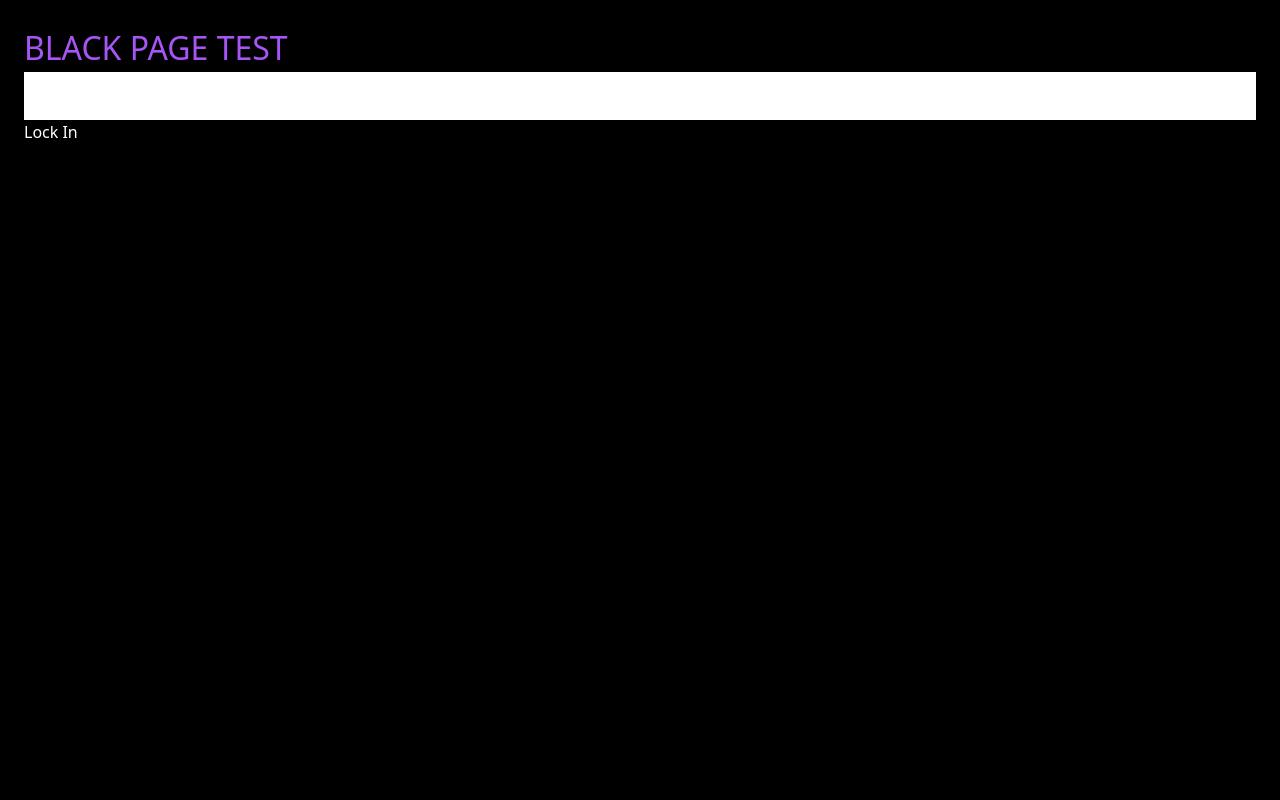
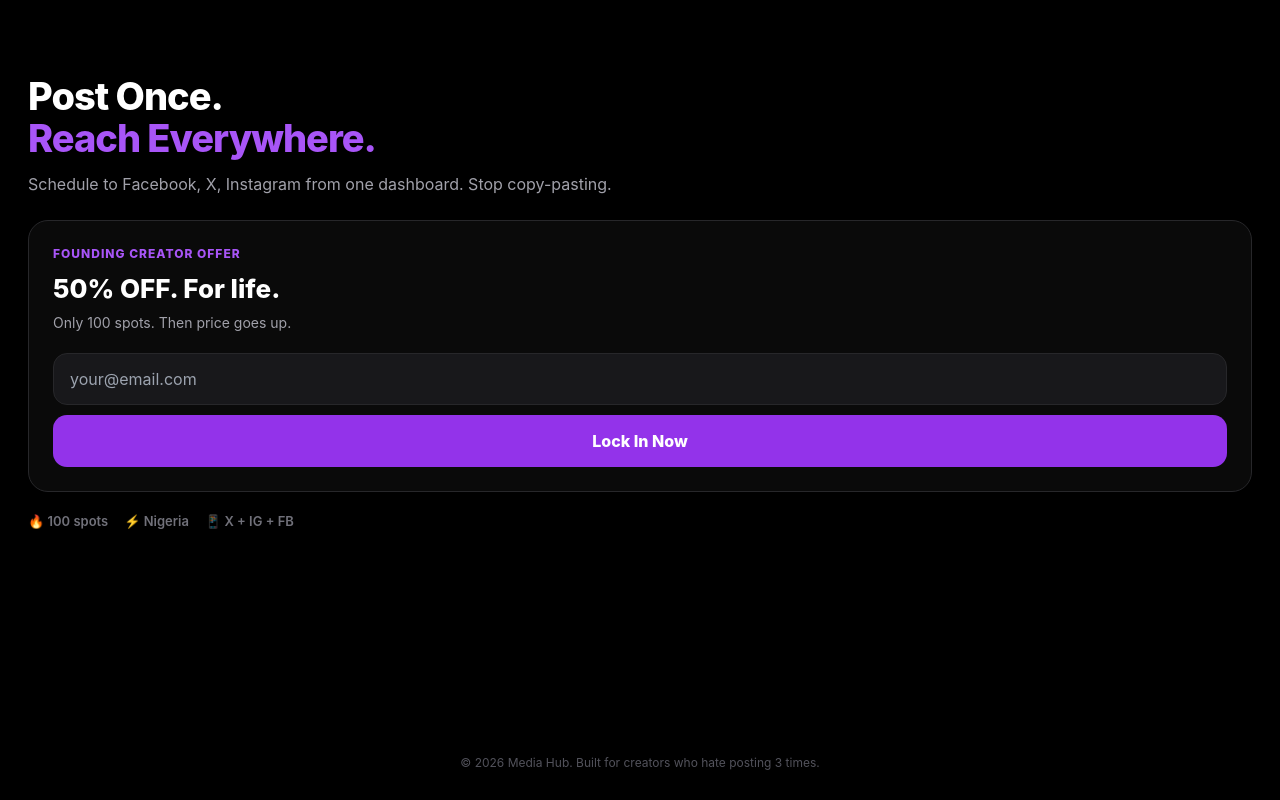
Before and after one commit to solomonenyinnaya14-a11y/Media-Hub, a Next.js app: page / in a window 1280 px wide. Built offline with nearby package versions, Linux system fonts and the light colour scheme.

Commit message:
Update page.tsx

```diff
--- a/app/page.tsx
+++ b/app/page.tsx
@@ -1,7 +1,63 @@
 'use client'
 import { useState } from 'react'
+
 export default function Page() {
-  const [email,setEmail]=useState(''); const [msg,setMsg]=useState('')
-  const submit=async(e:any)=>{e.preventDefault();setMsg('Adding...');const r=await fetch('/api/waitlist',{method:'POST',body:JSON.stringify({email}),headers:{'Content-Type':'application/json'}});const d=await r.json();setMsg(r.ok?'✅ Locked in':'Already on list');if(r.ok)setEmail('')}
-  return <main style={{background:'#000',color:'#fff',minHeight:'100dvh',padding:24}}><h1 style={{color:'#A855F7',fontSize:32}}>BLACK PAGE TEST</h1><form onSubmit={submit}><input value={email} onChange={e=>setEmail(e.target.value)} style={{width:'100%',height:48}}/>{msg&&<p>{msg}</p>}<button>Lock In</button></form></main>
+  const [email, setEmail] = useState('')
+  const [msg, setMsg] = useState('')
+
+  const submit = async (e: any) => {
+    e.preventDefault()
+    setMsg('Adding...')
+    const res = await fetch('/api/waitlist', {
+      method: 'POST',
+      headers: { 'Content-Type': 'application/json' },
+      body: JSON.stringify({ email })
+    })
+    const data = await res.json()
+    if (res.ok) {
+      setMsg('✅ Locked in. 50% off secured forever')
+      setEmail('')
+    } else {
+      setMsg(data.error?.includes('duplicate') ? 'You’re already on the list ✅' : 'Try again')
+    }
+  }
+
+  return (
+    <main style={{background:'#000',color:'#fff',minHeight:'100dvh',fontFamily:'-apple-system,BlinkMacSystemFont,sans-serif',padding:28,display:'flex',flexDirection:'column'}}>
+      <div style={{marginTop:48}}>
+        <h1 style={{fontSize:38,lineHeight:1.1,fontWeight:800,letterSpacing:'-1px'}}>
+          Post Once.<br/><span style={{color:'#A855F7'}}>Reach Everywhere.</span>
+        </h1>
+        <p style={{color:'#A1A1AA',fontSize:16,marginTop:12,lineHeight:1.5}}>
+          Schedule to Facebook, X, Instagram from one dashboard. Stop copy-pasting.
+        </p>
+      </div>
+
+      <div style={{background:'#0A0A0A',border:'1px solid #27272A',borderRadius:20,padding:24,marginTop:24}}>
+        <p style={{color:'#A855F7',fontWeight:800,fontSize:12,letterSpacing:'1px'}}>FOUNDING CREATOR OFFER</p>
+        <p style={{fontSize:26,fontWeight:800,marginTop:6}}>50% OFF. For life.</p>
+        <p style={{color:'#A1A1AA',fontSize:14,marginTop:4}}>Only 100 spots. Then price goes up.</p>
+
+        <form onSubmit={submit} style={{marginTop:20}}>
+          <input
+            type="email" required value={email} onChange={e=>setEmail(e.target.value)}
+            placeholder="your@email.com"
+            style={{width:'100%',height:52,borderRadius:14,background:'#18181B',border:'1px solid #27272A',color:'#fff',padding:'0 16px',fontSize:16}}
+          />
+          <button style={{width:'100%',height:52,marginTop:10,borderRadius:14,background:'#9333EA',color:'#fff',fontWeight:800,border:'none',fontSize:16}}>
+            Lock In Now
+          </button>
+          {msg && <p style={{marginTop:12,color:'#A855F7',fontSize:14,fontWeight:700,textAlign:'center'}}>{msg}</p>}
+        </form>
+      </div>
+
+      <div style={{marginTop:20,display:'flex',gap:16,color:'#71717A',fontSize:13,fontWeight:600}}>
+        <span>🔥 100 spots</span><span>⚡ Nigeria</span><span>📱 X + IG + FB</span>
+      </div>
+
+      <p style={{textAlign:'center',color:'#52525B',fontSize:12,marginTop:'auto',paddingTop:24}}>
+        © 2026 Media Hub. Built for creators who hate posting 3 times.
+      </p>
+    </main>
+  )
 }
```
